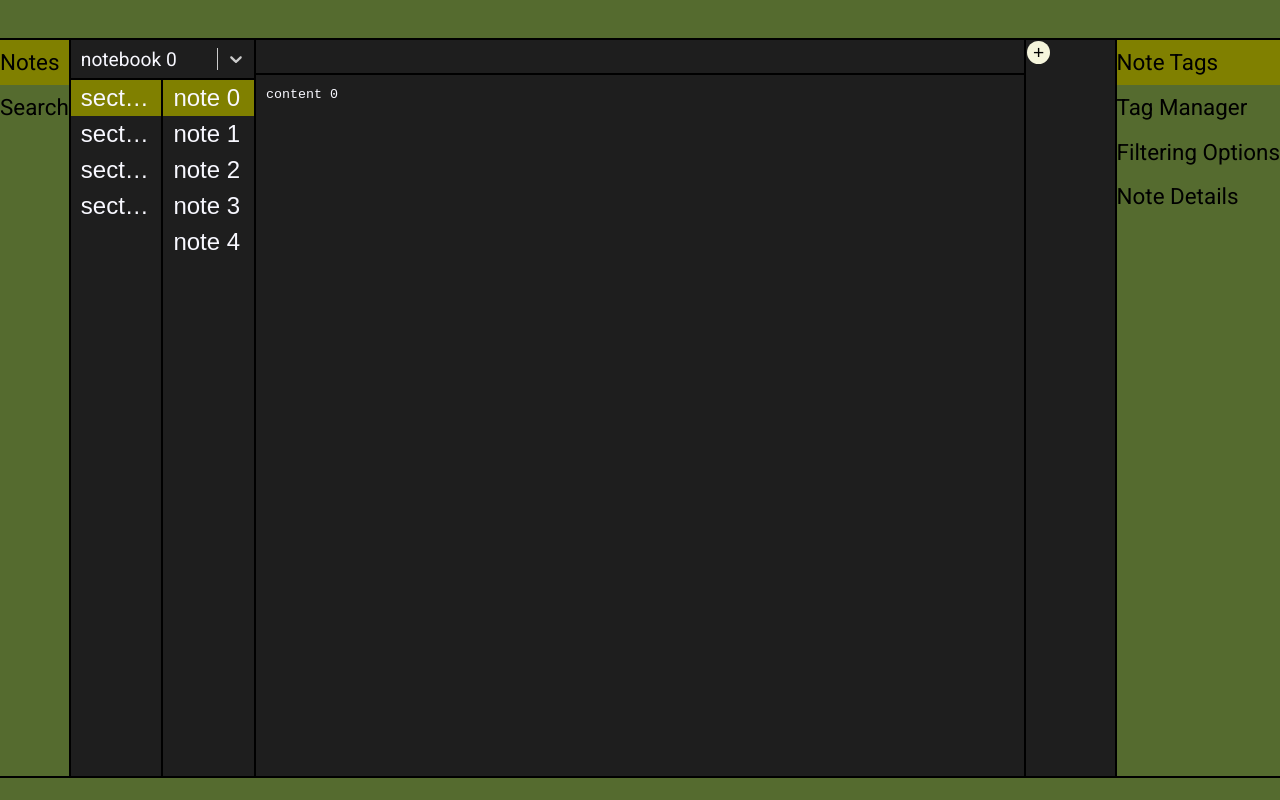
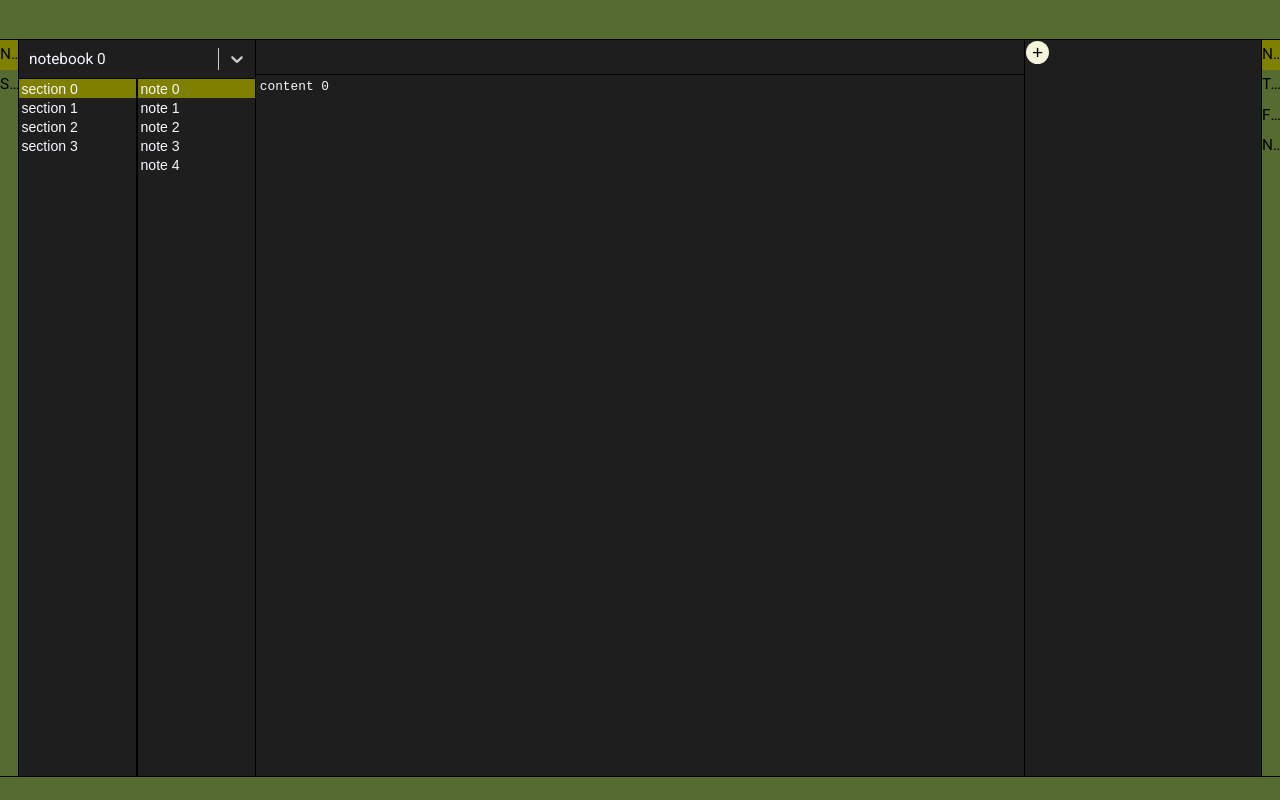
Before and after one commit to stroym/snovy, a React (Create React App) app: page / in a window 1280 px wide. Built offline with nearby package versions, Linux system fonts and the light colour scheme.

Commit message:
viewport dependent text

```diff
--- a/src/App.tsx
+++ b/src/App.tsx
@@ -34,7 +34,7 @@ function App() {
   return (
     <div id="snovy-app">
       <TopBar/>
-      <div id="snovy-middle">
+      <span id="snovy-middle">
         <NoteProvider>
           <LeftBar onActiveSectionChange={selectSection}
                    onActiveNotebookChange={selectNotebook} manager={manager}
@@ -44,7 +44,7 @@ function App() {
           <RightBar activeNotebook={activeNotebook} activeTag={activeTag} onActiveTagChange={selectTag}
           />
         </NoteProvider>
-      </div>
+      </span>
       <BottomBar/>
     </div>
   )
--- a/src/style/component/editor.scss
+++ b/src/style/component/editor.scss
@@ -15,13 +15,14 @@
 
 #snovy-editor {
   grid-area: editor;
-  padding: 10px;
+  padding: 0.5%;
   background-color: $colour-primary;
   color: $colour-text-primary;
   resize: none;
   overflow-y: auto;
   border: none;
   outline: none;
-  line-height: 1.5em;
+  font-size: 1vw;
+  line-height: 1.2vw;
   scrollbar-color: $scrollbar;
 }
--- a/src/style/component/list.scss
+++ b/src/style/component/list.scss
@@ -5,19 +5,22 @@
   overflow-y: auto;
   overflow-x: hidden;
   scrollbar-color: $scrollbar;
+  display: flex;
+  flex-flow: row wrap;
+  align-content: flex-start;
 }
 
 .snovy-list-item {
   overflow: hidden;
   text-overflow: ellipsis;
-  font-size: 1.5em;
+  font-size: 1.1vw;
   color: $colour-text-primary;
   background: none;
   border: none;
   outline: none;
   width: 100%;
   cursor: default;
-  padding: 4px 10px;
+  padding: 0.2vh 0.2vw;
   user-select: none;
 
   &:hover {
--- a/src/style/component/sidebar.scss
+++ b/src/style/component/sidebar.scss
@@ -11,7 +11,6 @@
 
     &.left {
       border-right: $border;
-
       display: grid;
       grid-template-columns: 1fr 1fr;
       grid-template-rows: 1fr 20fr;
@@ -27,7 +26,7 @@
 }
 
 #snovy-selector-notebook {
-  font-size: 1.2em;
+  font-size: 1.2vw;
   grid-area: notebook;
   border-bottom: $border;
 }
--- a/src/style/component/tab-menu.scss
+++ b/src/style/component/tab-menu.scss
@@ -17,9 +17,10 @@
 }
 
 .snovy-tab-menu-item {
-  min-width: 1.2em;
-  font-size: 1.4em;
-  line-height: 1.2em;
+  max-width: 1.4vw;
+  min-width: 1.4vw;
+  font-size: 1.2vw;
+  line-height: 1.4vw;
   padding: 0.4em 0;
   cursor: default;
   user-select: none;
--- a/src/style/component/tag-display.scss
+++ b/src/style/component/tag-display.scss
@@ -100,7 +100,6 @@
 #tag-add-form {
   background-color: darkgray;
   display: flex;
-  transform: translate(-100px, 20px);
   flex-flow: column nowrap;
   align-content: center;
 
--- a/src/style/theme.scss
+++ b/src/style/theme.scss
@@ -10,5 +10,5 @@ $colour-hover: darkkhaki; //rgba(0, 0, 0, 0.1) something like this, maybe?
 
 $scrollbar: darkgreen $colour-accent;
 
-$border: $colour-border solid 2px;
-$border-thin: $colour-border solid 1px;
+$border: $colour-border solid 0.1em;
+$border-thin: $colour-border solid 0.05em;
```
